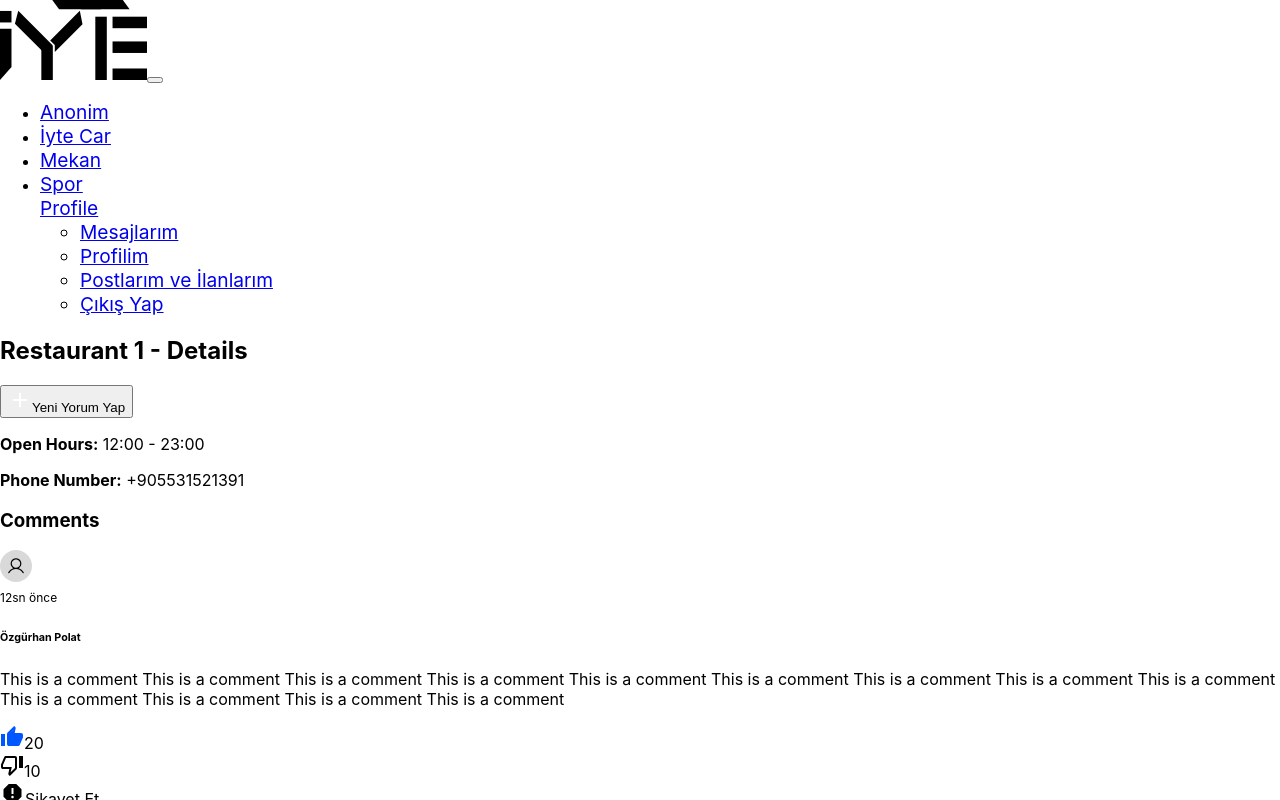
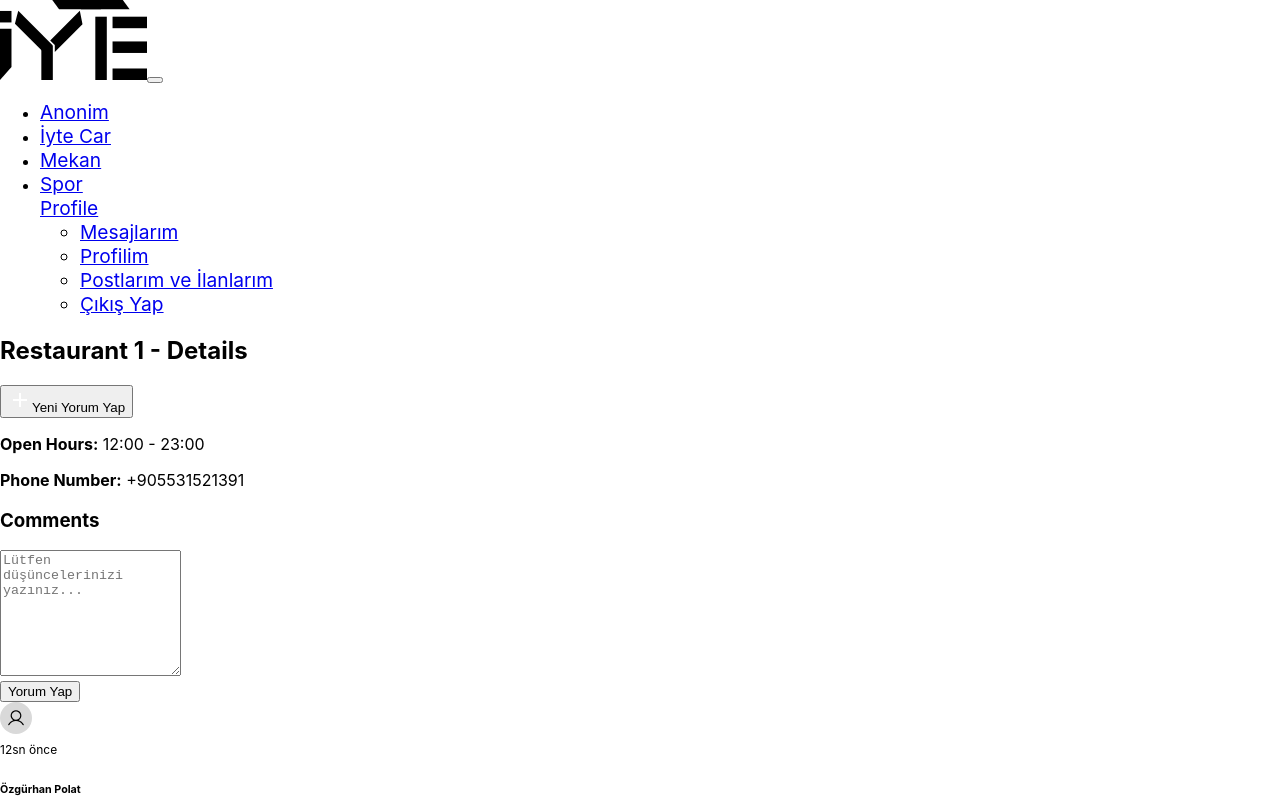
Before and after one commit to polat-code/canakkale_hackathon_front_end, a React (Create React App) app: page /places/detail in a window 1280 px wide. Both pictures are taken after a click on the button "Yeni Yorum Yap". Shown: the top 800 px of the page. Built offline with nearby package versions, Linux system fonts and the light colour scheme; the HTML template or start-up script is replaced by a standard one.

Commit message:
place new comment input is added

```diff
--- a/src/components/features/PlaceDetail/PlaceDetail.js
+++ b/src/components/features/PlaceDetail/PlaceDetail.js
@@ -1,19 +1,22 @@
-import React from "react";
+import React, { useState } from "react";
 import PlaceCommentComplimentModal from "../PlaceCommentComplimentModal/PlaceCommentComplimentModal";
 import PlaceComment from "../PlaceComment/PlaceComment";
 import { useNavigate } from "react-router";
 import plusIcon from "../../../assets/anonimImages/plus_icon.svg";
+import PlaceNewComment from "../PlaceNewComment/PlaceNewComment";
 
 const PlaceDetail = () => {
   const navigate = useNavigate();
+  const [isAllowedForComment, setIsAllowedForComment] = useState(false);
+
   return (
-    <div className="container mt-5">
+    <div className="container mt-5 mb-4">
       <h2>Restaurant 1 - Details</h2>
       <div className="container mt-3 match-list-container">
         <div className="d-flex justify-content-end">
           <button
             className="btn btn-success"
-            //onClick={() => navigate("/iyte-car/create-ride")}
+            onClick={() => setIsAllowedForComment(true)}
           >
             <img src={plusIcon} alt="" className="icon-green" />
             Yeni Yorum Yap
@@ -26,15 +29,13 @@ const PlaceDetail = () => {
       <p>
         <strong>Phone Number:</strong> +905531521391
       </p>
-
       <h3>Comments</h3>
-
+      {isAllowedForComment ? <PlaceNewComment /> : ""}
       <div className="container">
         <PlaceComment />
         <PlaceComment />
         <PlaceComment />
       </div>
-
       <PlaceCommentComplimentModal />
       {/* restaurant.placeComments && restaurant.placeComments.length > 0 ? (
         <ul className="list-group">
--- /dev/null
+++ b/src/components/features/PlaceNewComment/PlaceNewComment.js
@@ -0,0 +1,40 @@
+import React from "react";
+
+const PlaceNewComment = () => {
+  return (
+    <div className="mb-3 ms-4 me-5">
+      <textarea
+        className="form-control"
+        aria-label="With textarea"
+        id="postDetail"
+        placeholder="Lütfen düşüncelerinizi yazınız..."
+        style={{ height: "120px" }}
+        //onChange={(e) => setCommentContent(e.target.value)}
+      ></textarea>
+      <div className="d-flex justify-content-end mt-3">
+        <button
+          className="btn btn-primary"
+          //onClick={handleMakeComment}
+          //value={commentContent}
+          //disabled={isLoading}
+        >
+          {/* isLoading ? (
+        <>
+          <span
+            className="spinner-border spinner-border-sm"
+            role="status"
+            aria-hidden="true"
+          ></span>
+          Yükleniyor...
+        </>
+      ) : (
+        "Yorum Yap"
+      ) */}
+          Yorum Yap
+        </button>
+      </div>
+    </div>
+  );
+};
+
+export default PlaceNewComment;
```
